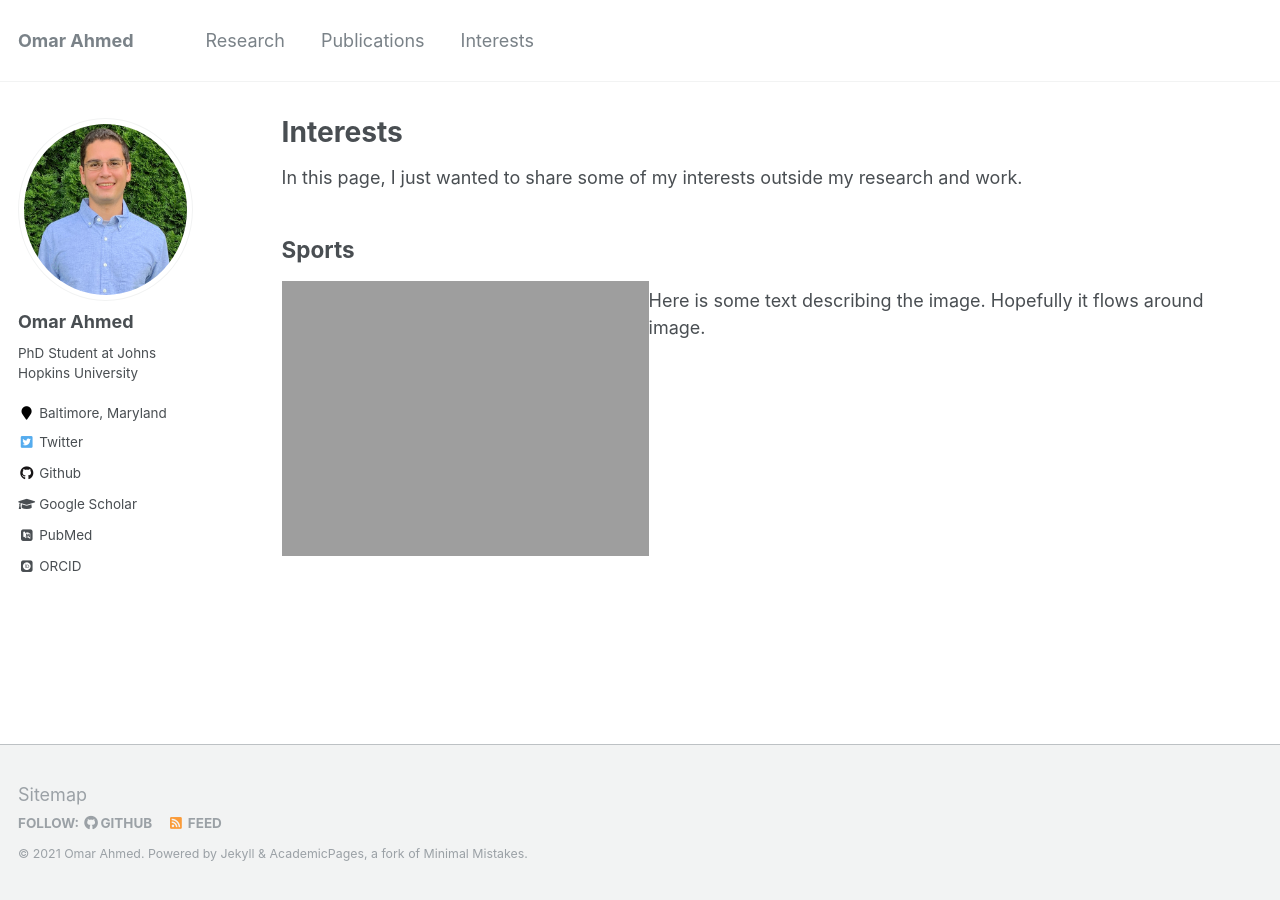
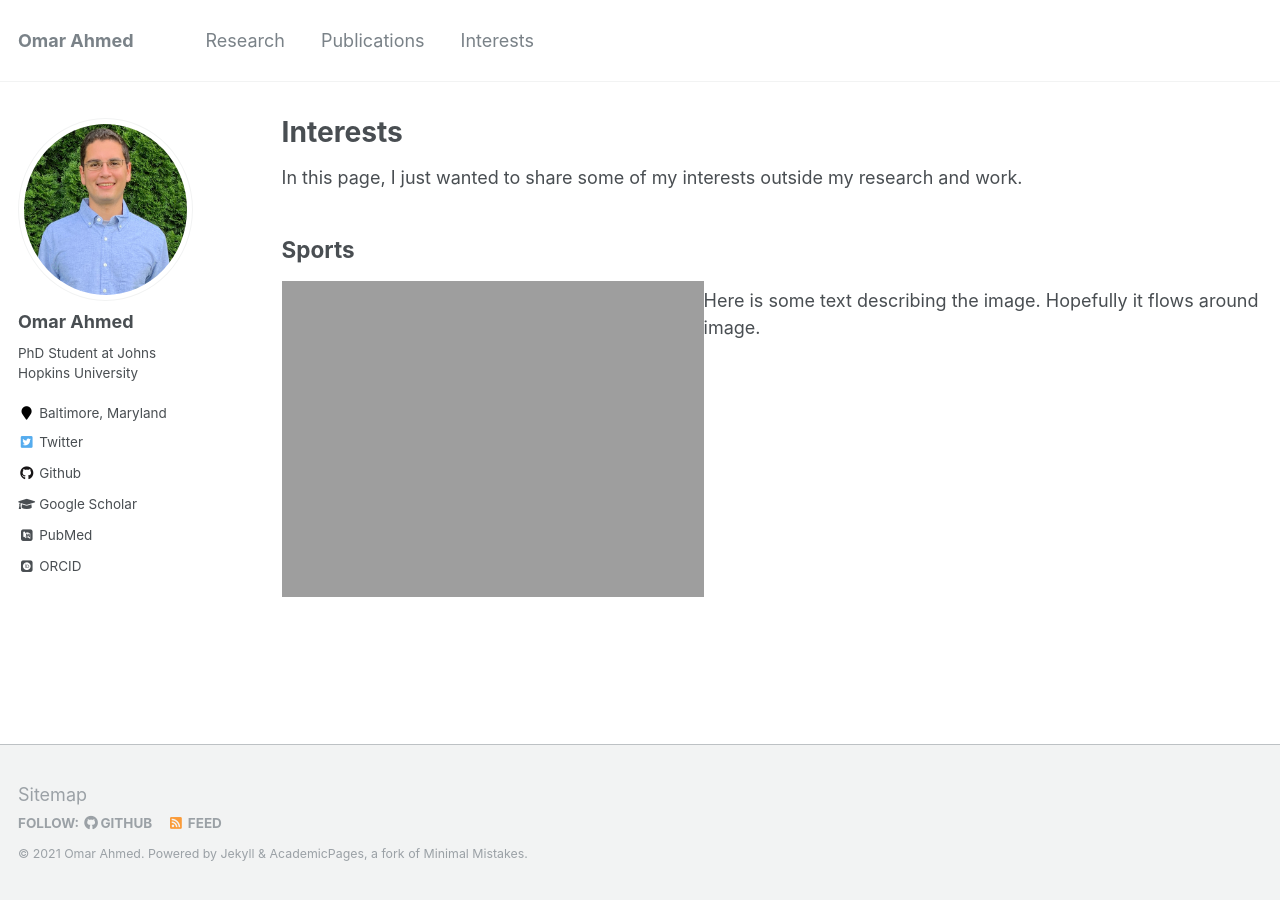
Before and after one commit to oma219/oma219.github.io, a Jekyll site: the page built from _pages/interests.md, in a window 1280 px wide. Built offline with Jekyll 4.4.1, drawn with Linux system fonts in a browser that asks for light colours; some web fonts are replaced.

Commit message:
update size of image again, again

```diff
--- a/_pages/interests.md
+++ b/_pages/interests.md
@@ -9,6 +9,6 @@ In this page, I just wanted to share some of my interests outside my research an
 
 ## Sports
 
-<img src="http://oma219.github.io/images/real_madrid.JPG" alt="real madrid tour bus" style="float: left; height: 275px; width:367px; margin-right: 1 em;"/>
+<img src="http://oma219.github.io/images/real_madrid.JPG" alt="real madrid tour bus" style="float: left; height: 316px; width:422px; margin-right: 10 em;"/>
 
 Here is some text describing the image. Hopefully it flows around image.
```
